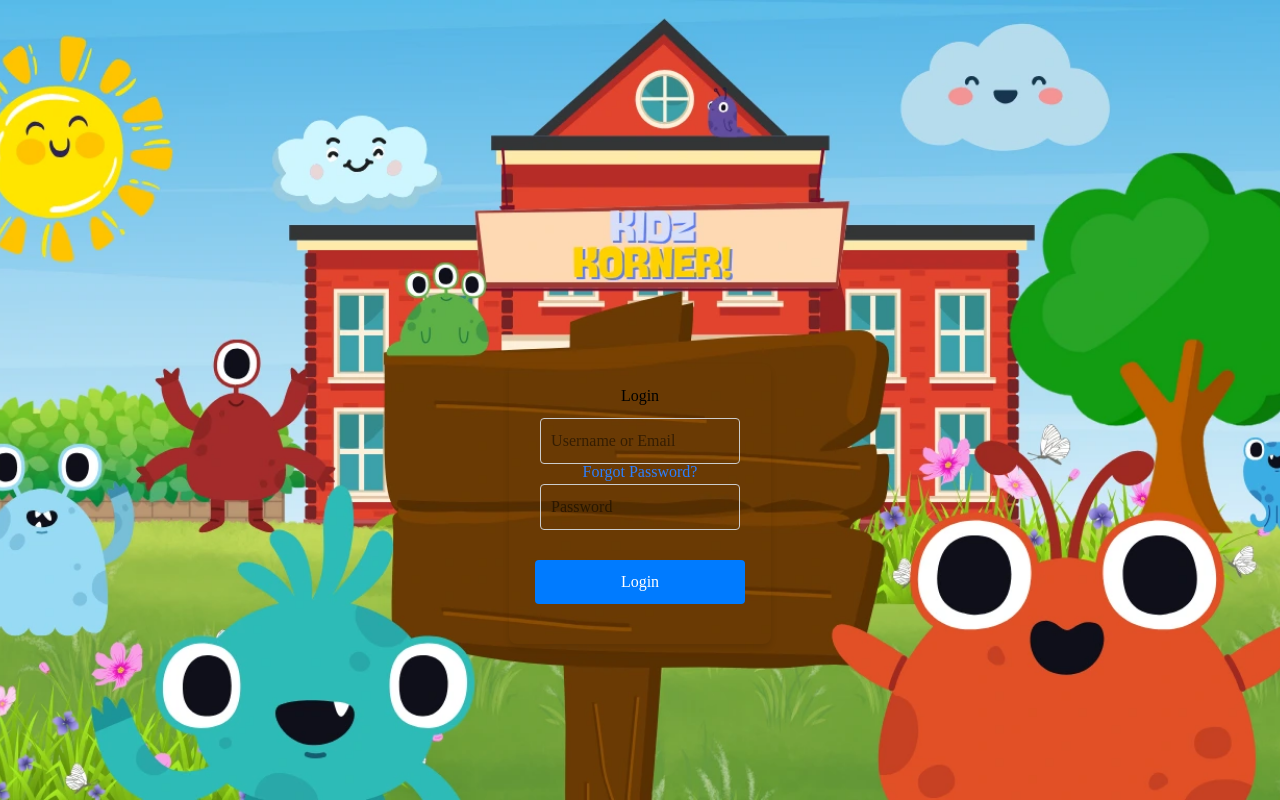
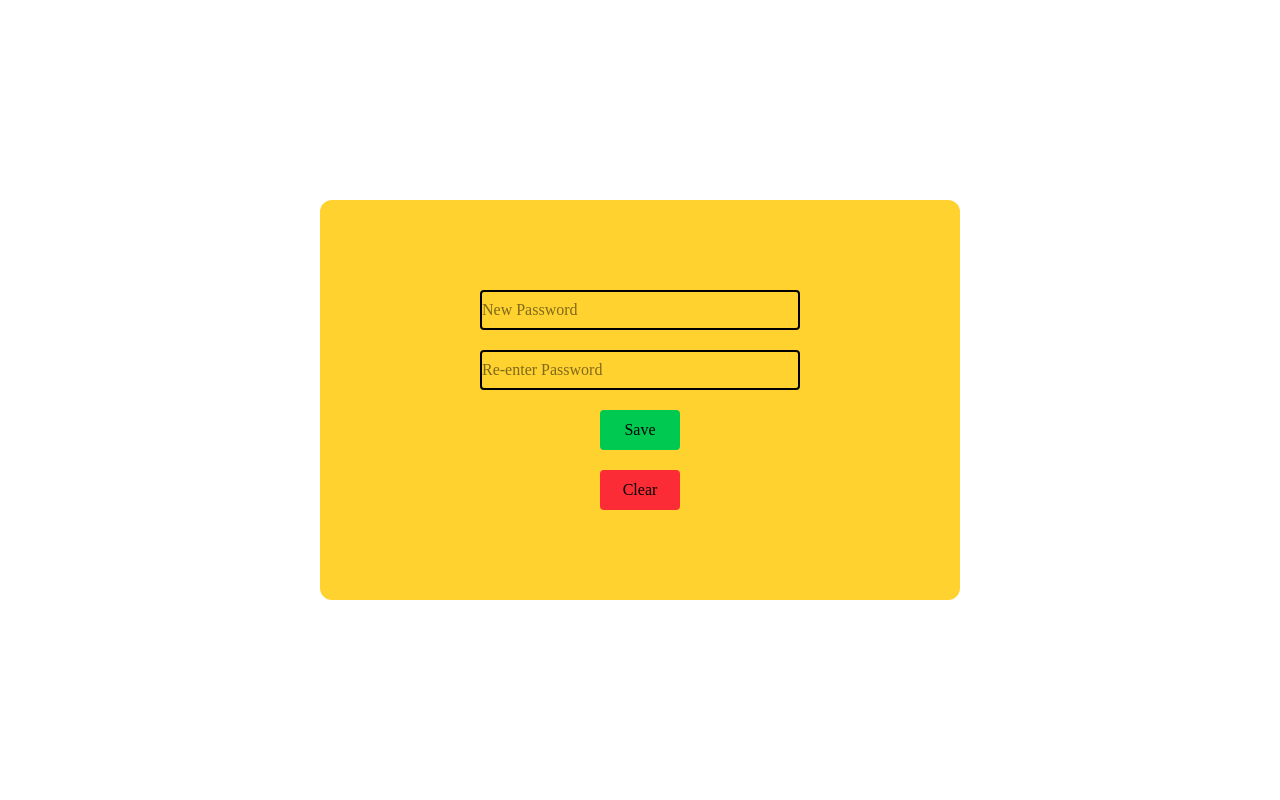
Before and after one commit to dawrkshado/KidzKornerNet, a React (Vite) app: page /reset-password/1/1 in a window 1280 px wide. Before the commit this address led to /login. Built offline with nearby package versions, Linux system fonts and the light colour scheme; a web font is replaced by a local one; what tailwindcss-motion would draw is missing.

Commit message:
Reset Password

```diff
--- a/src/App.jsx
+++ b/src/App.jsx
@@ -6,13 +6,13 @@ import { TimeProvider } from "./TimeProvider.jsx";
 import LockOverlay from "./components/LockOverlay.jsx";
 import UnlockOverlay from "./components/UnlockOverlay";
 
-
 import Home from "./pages/Home.jsx"
 import Login from "./pages/Login.jsx"
 import About from "./pages/About.jsx"
 import NotFound from "./pages/NotFound.jsx"
 import ScrollToTop from "./components/ScrollToTop.jsx"
 import ForgotPassword from "./pages/ForgotPassword.jsx";
+import ResetPassword from "./pages/ResetPassword.jsx"
 
 import Stories from "./pages/Stories.jsx"
 import Story1 from "./pages/Story1.jsx"
@@ -110,8 +110,6 @@ import AnimalsLesson4Activity2 from "./pages/Newcontent/ANIMALS/Lesson4/AnimalsL
 import AnimalsLesson5 from "./pages/Newcontent/ANIMALS/Lesson5/AnimalsLesson5.jsx"
 import AnimalsLesson5Activity1 from "./pages/Newcontent/ANIMALS/Lesson5/AnimalsLesson5Activity1.jsx"
 import AnimalsLesson5Activity2 from "./pages/Newcontent/ANIMALS/Lesson5/AnimalsLesson5Activity2.jsx"
-
-
 
 
 import Color from "./pages/Color.jsx"
@@ -228,6 +226,8 @@ function App() {
             <Route path="/" element={<Navigate to="/login"/>} />
             <Route path="/login" element={<Login/>}/>
             <Route path="/forgotPassword" element={<ForgotPassword/>}/>
+            <Route path="/reset-password/:uid/:token" element={<ResetPassword/>}/>
+
 
             {!role && <Route path="*" element={<Navigate to="/login" replace />} />}
 
@@ -239,7 +239,7 @@ function App() {
             <Route path="/usercontrol" element={<UserAccControl />} />
             <Route path="/" element={<Navigate to="/teacher"/>} />
 
-               <Route path="/dashboardparentz" element={<ParentsDashboard/>}/>
+            <Route path="/dashboardparentz" element={<ParentsDashboard/>}/>
         </>}
 
          {role === "Parent" && <>
--- a/src/pages/ForgotPassword.jsx
+++ b/src/pages/ForgotPassword.jsx
@@ -31,11 +31,9 @@ const handleSubmit = async (e) =>{
 
           <div className="flex gap-5 ">
              <button type="submit" className=" bg-green-500 h-10 w-20 2xl:h-15 2xl:w-25 rounded-sm transform transition hover:scale-110">
-            Send
+             Submit
           </button>
-          <button className="h-10 w-20 2xl:h-15 2xl:w-25 bg-red-600 rounded-sm transform transition hover:scale-110">
-            Cancel
-          </button >
+
           </div>
       </div>
     </form>
--- a/src/pages/Login.jsx
+++ b/src/pages/Login.jsx
@@ -15,7 +15,6 @@ function Login() {
     <Link to="/forgotPassword">
       <p className="hover:underline">Forgot Password?</p>
     </Link>
-
     </div>
     </div>
   );
--- a/src/pages/ResetPassword.jsx
+++ b/src/pages/ResetPassword.jsx
@@ -1,7 +1,45 @@
+
+import { useState } from "react"
 function ResetPassword(){
+  const [password,setPassword] = useState("")
+  const [reEnterPass, setReEnterPass] = useState("")
+
+
+  const handleClear = () => {
+    setReEnterPass("")
+    setPassword("")
+  }
+  const handleSubmit = (e) => {
+     e.preventDefault();
+    if (password != reEnterPass){
+      return;
+    }
+
+    console.log("it works :)")
+    handleClear()
+
+  }
+
+
   return(<>
-    <div className="h-[100vh] w-[100vw]">
-      Reset Password
+    <div className=" h-[100vh] w-[100vw] place-items-center place-content-center">
+        <form onSubmit={handleSubmit} className="flex flex-col gap-5 h-[50%] w-[50%] rounded-xl bg-amber-300 justify-center items-center">
+          <div>
+          <input type="text" value={password} onChange={(e) => setPassword(e.target.value)} placeholder="New Password" className="border-2 rounded-sm h-10 w-80 2xl:h-15 2xl:w-120" />
+          </div>
+
+          <div>
+            <input type="text" value={reEnterPass} onChange={(e) => setReEnterPass(e.target.value)} placeholder="Re-enter Password" className="border-2 rounded-sm h-10 w-80 2xl:h-15 2xl:w-120" />
+          </div>
+
+
+          <button type="submit" className="bg-green-500 h-10 w-20 2xl:h-15 2xl:w-25 rounded-sm transform transition hover:scale-110">Save</button>
+          <button type="reset" onClick={handleClear} className="bg-red-500 h-10 w-20 2xl:h-15 2xl:w-25 rounded-sm transform transition hover:scale-110">Clear</button>
+        </form>
+
+
+
     </div>
+
   </>)
-}
+} export default ResetPassword
```
